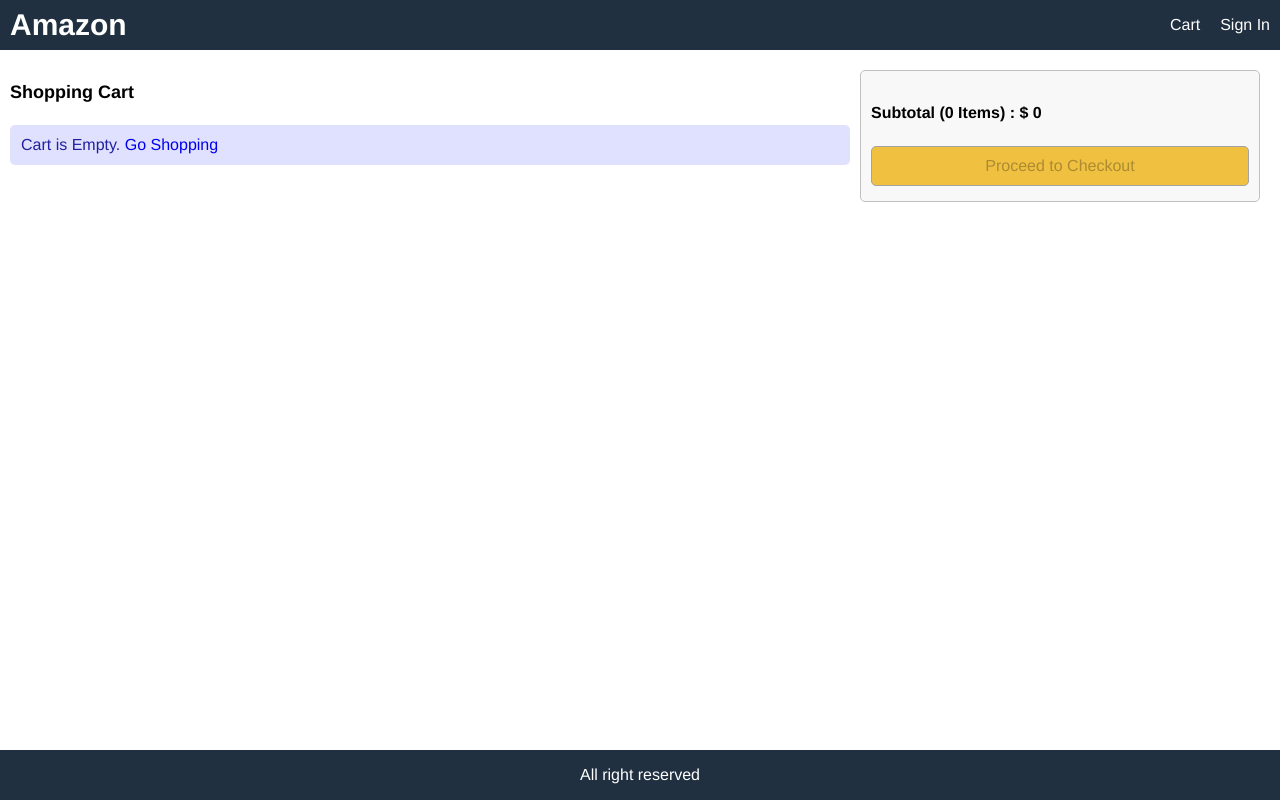
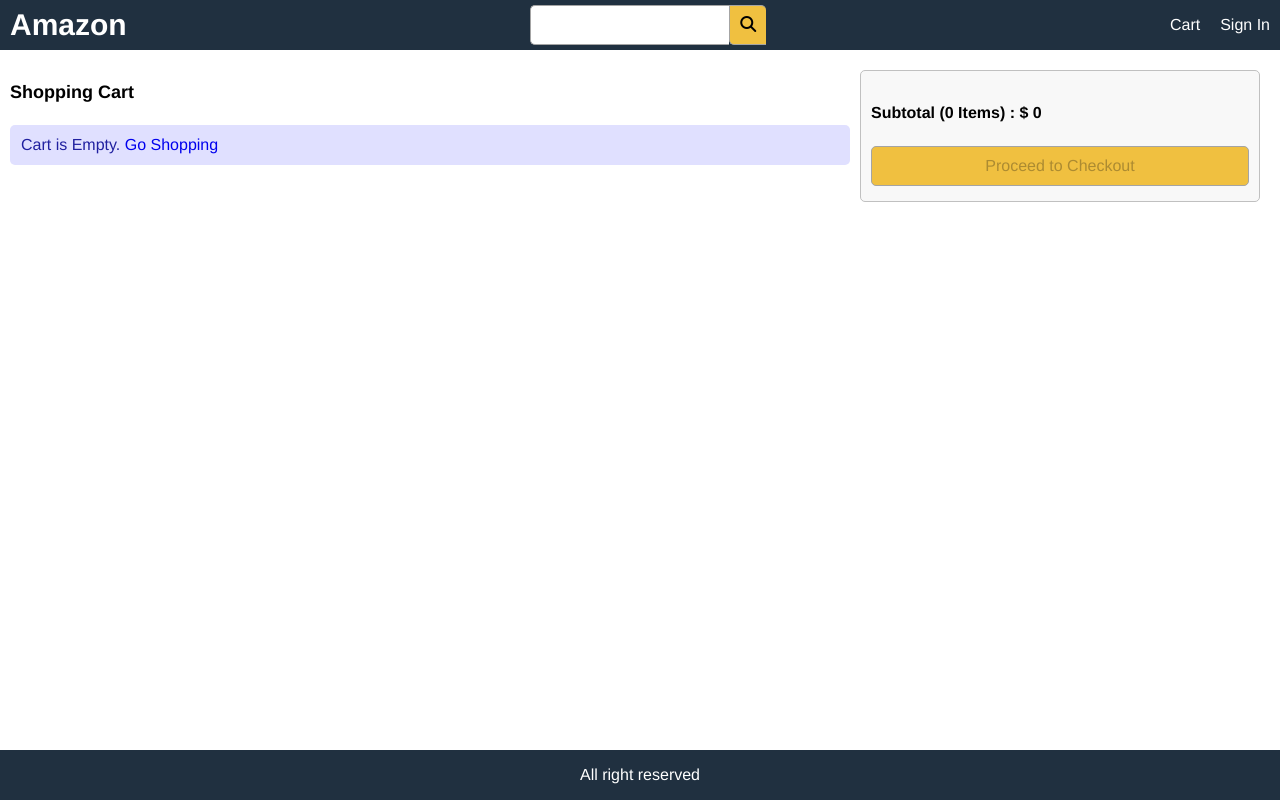
Before and after one commit to dashu1999/AmazonShop, a React (Create React App) app in the folder frontend/: page /cart in a window 1280 px wide. Built offline with nearby package versions, Linux system fonts and the light colour scheme.

Commit message:
46 Make serach Screen

```diff
--- a/frontend/src/App.js
+++ b/frontend/src/App.js
@@ -22,6 +22,8 @@ import UserListScreen from './screens/UserListScreen';
 import UserEditScreen from './screens/UserEditScreen';
 import SellerRoute from './components/SellerRoute';
 import SellerScreen from './screens/SellerScreen';
+import SearchBox from './components/SearchBox';
+import SearchScreen from './screens/SearchScreen';
 
 function App() {
     const cart = useSelector(state => state.cart);
@@ -38,6 +40,11 @@ function App() {
                 <header className="row">
                     <div>
                         <Link className="title" to="/">Amazon</Link>
+                    </div>
+                    <div>
+                        <div>
+                            <SearchBox />
+                        </div>
                     </div>
                     <div>
                         <Link to="/cart">Cart
@@ -131,6 +138,14 @@ function App() {
                         <Route path="/placeorder" element={<PlaceOrderScreen />}></Route>
                         <Route path="/order/:id" element={<OrderScreen />}></Route>
                         <Route path="/orderhistory" element={<OrderHistoryScreen />}></Route>
+                        <Route path="/search/name" element={<SearchScreen />} exact></Route>
+                        <Route
+                            path="/search/name/:name"
+                            element={<SearchScreen />}
+                            exact
+                        ></Route>
+
+
                         <Route path="/profile" element={<PrivateRoute><ProfileScreen /></PrivateRoute>}></Route>
                         <Route path="/productlist" element={<AdminRoute><ProductListScreen /></AdminRoute>} exact></Route>
                         <Route path="/orderlist" element={<AdminRoute><OrderListScreen /></AdminRoute>} exact></Route>
--- a/frontend/src/actions/productActions.js
+++ b/frontend/src/actions/productActions.js
@@ -1,12 +1,12 @@
 import Axios from "axios";
 import { PRODUCT_CREATE_FAIL, PRODUCT_CREATE_REQUEST, PRODUCT_CREATE_SUCCESS, PRODUCT_DELETE_FAIL, PRODUCT_DELETE_REQUEST, PRODUCT_DELETE_SUCCESS, PRODUCT_DETAILS_FAIL, PRODUCT_DETAILS_REQUEST, PRODUCT_DETAILS_SUCCESS, PRODUCT_LIST_FAIL, PRODUCT_LIST_REQUEST, PRODUCT_LIST_SUCCESS, PRODUCT_UPDATE_FAIL, PRODUCT_UPDATE_REQUEST, PRODUCT_UPDATE_SUCCESS } from "../constants/productConstants"
 
-export const listProducts = ({ seller = '' }) => async (dispatch) => {
+export const listProducts = ({ seller = '',name='' }) => async (dispatch) => {
     dispatch({
         type: PRODUCT_LIST_REQUEST
     });
     try {
-        const { data } = await Axios.get(`/api/products?seller=${seller}`);
+        const { data } = await Axios.get(`/api/products?seller=${seller}&name=${name}`);
         dispatch({ type: PRODUCT_LIST_SUCCESS, payload: data });
     } catch (error) {
         dispatch({ type: PRODUCT_LIST_FAIL, payload: error.message });
--- /dev/null
+++ b/frontend/src/components/SearchBox.js
@@ -0,0 +1,26 @@
+import React, { useState } from 'react';
+import { useNavigate } from 'react-router-dom';
+
+export default function SearchBox() {
+  const navigate = useNavigate();
+  const [name, setName] = useState('');
+  const submitHandler = (e) => {
+    e.preventDefault();
+    navigate(`/search/name/${name}`);
+  };
+  return (
+    <form className="search" onSubmit={submitHandler}>
+      <div className="row">
+        <input
+          type="text"
+          name="q"
+          id="q"
+          onChange={(e) => setName(e.target.value)}
+        ></input>
+        <button className="primary" type="submit">
+          <i className="fa fa-search"></i>
+        </button>
+      </div>
+    </form>
+  );
+}
--- a/frontend/src/index.css
+++ b/frontend/src/index.css
@@ -294,3 +294,16 @@ img.normal{
 .carousel .slide img{
   max-width: 30rem;
 }
+
+/* Search */
+
+.search button{
+  border-radius: 0 0.5rem 0 0.5rem;
+  border-right: none;
+  margin-right: 0.5rem;
+}
+.search input{
+  border-radius: 0.5rem 0 0 0.5rem;
+  border-right: none;
+  margin-left: 0.5rem;
+}
--- a/frontend/src/screens/OrderScreen.js
+++ b/frontend/src/screens/OrderScreen.js
@@ -116,7 +116,7 @@ export default function OrderScreen() {
                                                                 </img>
                                                             </div>
                                                             <div className='min-30'>
-                                                                <Link to={`/products/${item.product}`}>{item.name}</Link>
+                                                                <Link to={`/product/${item.product}`}>{item.name}</Link>
                                                             </div>
 
                                                             <div>{item.qty} x $ {item.price} = $ {item.qty * item.price}</div>
--- /dev/null
+++ b/frontend/src/screens/SearchScreen.js
@@ -0,0 +1,60 @@
+import React, { useEffect } from 'react'
+import { useDispatch, useSelector } from 'react-redux';
+import { useParams } from 'react-router-dom';
+import { listProducts } from '../actions/productActions';
+import LoadingBox from '../components/LoadingBox';
+import MessageBox from '../components/MessageBox';
+import Product from '../components/Product';
+
+export default function SearchScreen() {
+
+    const { name = 'all' } = useParams();
+    const productList = useSelector(state => state.productList);
+    const { loading, error, products } = productList;
+    const dispatch = useDispatch();
+    useEffect(() => {
+        dispatch(listProducts({ name: name !== 'all' ? name : '' }));
+    }, [dispatch, name]);
+    return (
+        <div>
+            <div className='row'>
+                {
+                    loading
+                        ? (<LoadingBox></LoadingBox>)
+                        : error
+                            ? (<MessageBox variant="danger">{error}</MessageBox>)
+                            : <>
+                                <div>
+                                    {products.length} Results
+                                </div>
+                            </>
+                }
+            </div>
+            <div className='row top'>
+                <div className='col-1'>
+                    <h3>Department</h3>
+                    <ul>
+                        <li>Category 1</li>
+                    </ul>
+                </div>
+                <div className='col-3'>
+                    {
+                        loading
+                            ? (<LoadingBox></LoadingBox>)
+                            : error
+                                ? (<MessageBox variant="danger">{error}</MessageBox>)
+                                :
+                                <>
+                                    {products.length === 0 && <MessageBox>No Product Found</MessageBox>}
+                                    <div className="row center">
+                                        {products.map((product) => (
+                                            <Product key={product._id} product={product}></Product>
+                                        ))}
+                                    </div>
+                                </>
+                    }
+                </div>
+            </div>
+        </div>
+    );
+}
```
Also changed, not shown: 1 other file (tests, documents, lock files or other folders).
